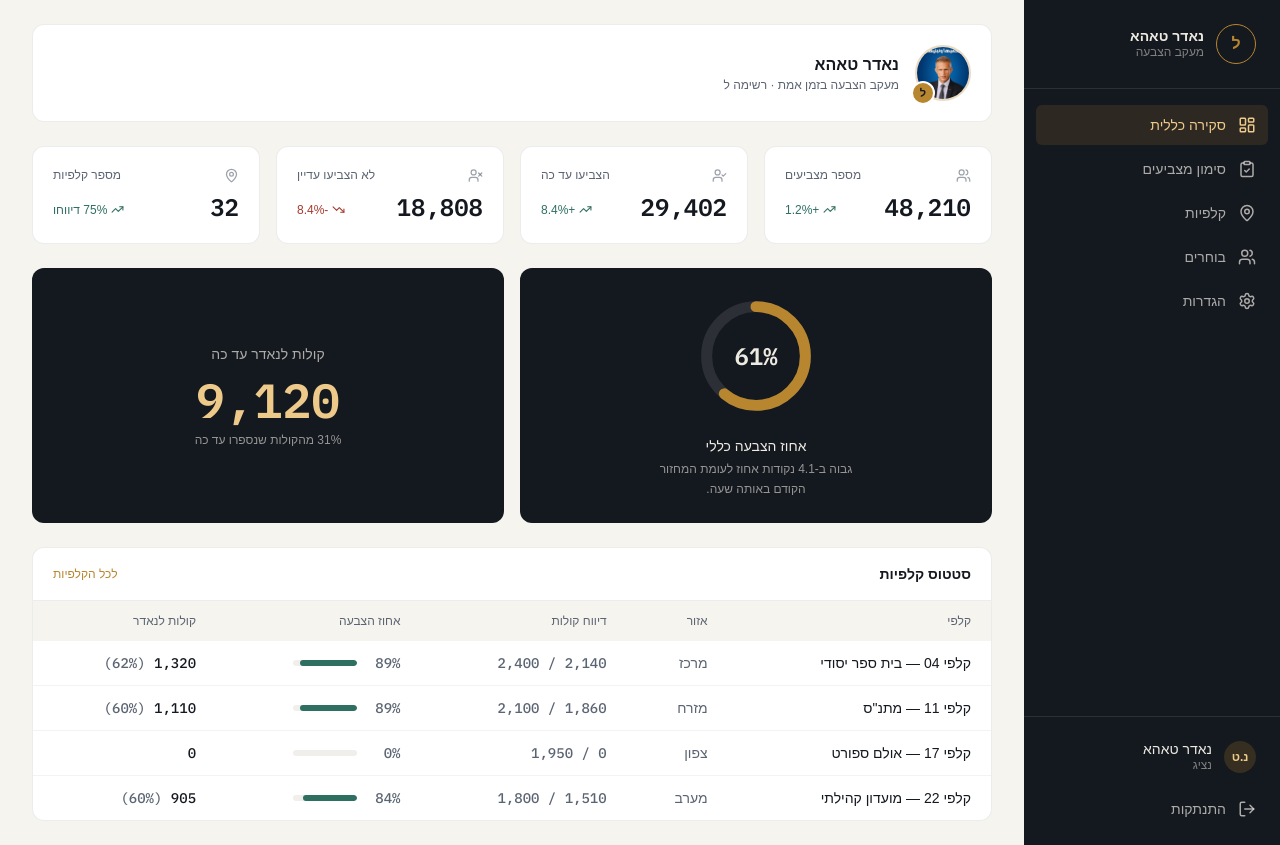
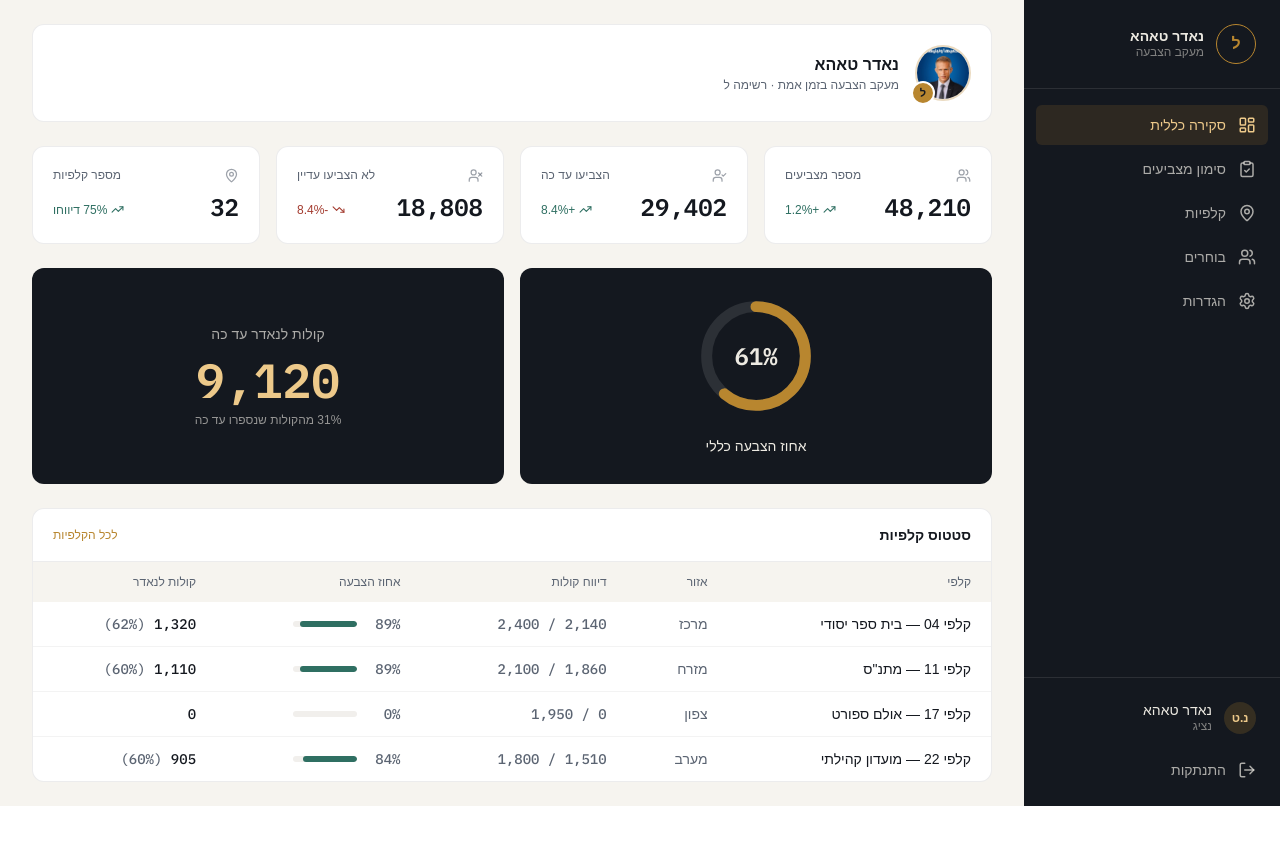
Before and after one commit to ramitaha13/election, a React (Vite) app: page /admindashboard in a window 1280 px wide. After the commit the page ends 806 px from the top, so only its background shows below. Built offline with nearby package versions, Linux system fonts and the light colour scheme; a web font is replaced by a local one.

Commit message:
first commit

```diff
--- a/src/component/admindashboard.jsx
+++ b/src/component/admindashboard.jsx
@@ -403,9 +403,6 @@ function OverallTurnoutCard({ percent }) {
         </div>
       </div>
       <p className="text-sm font-medium text-[#EDEAE2] mb-1">אחוז הצבעה כללי</p>
-      <p className="text-xs text-[#EDEAE2]/60 leading-relaxed max-w-[14rem]">
-        גבוה ב-4.1 נקודות אחוז לעומת המחזור הקודם באותה שעה.
-      </p>
     </div>
   );
 }
```
